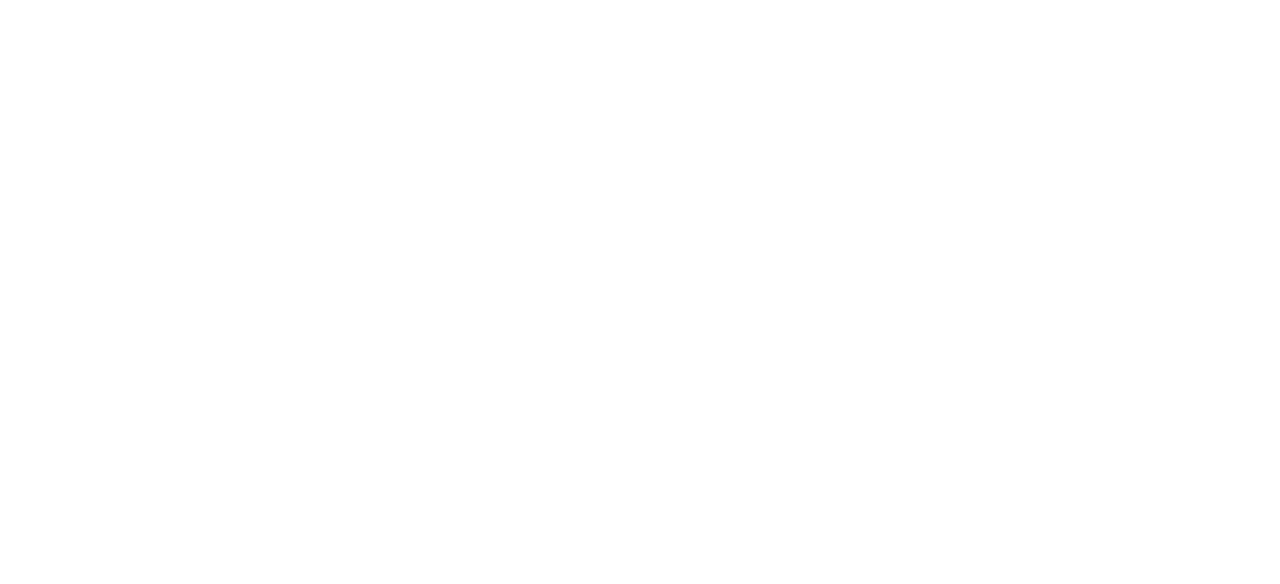
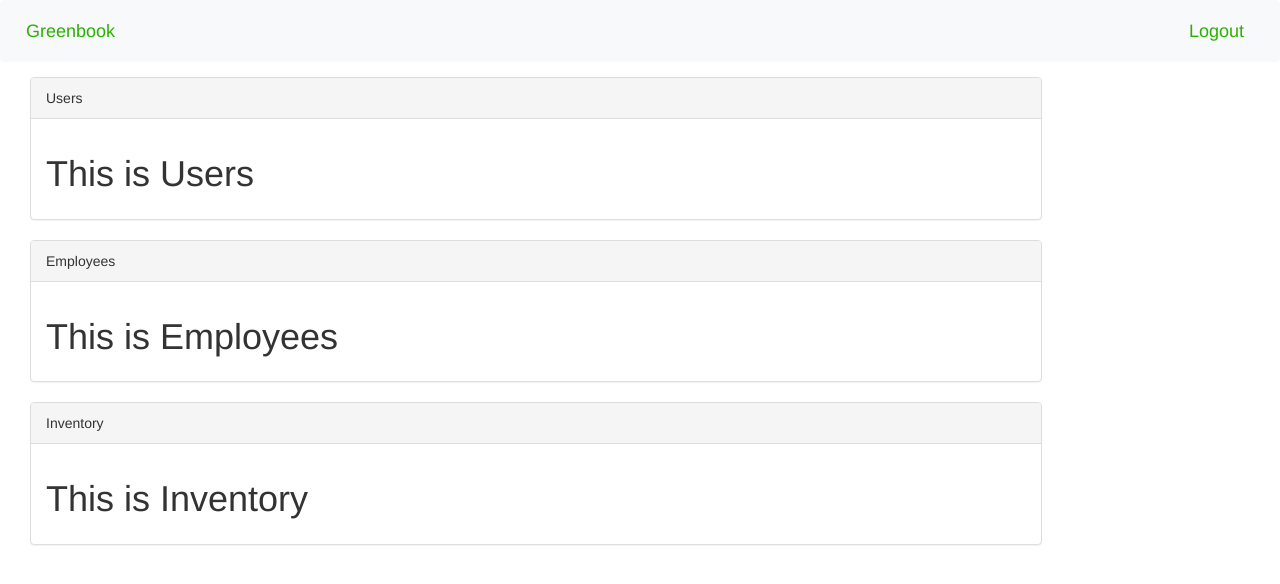
Before and after one commit to lucidlactose/softwareEngineeringProject, an Angular app: page /adminPage in a window 1280 px wide. Before the commit this address led to /. Shown: the top 584 px of the page. Built offline with nearby package versions, Linux system fonts and the light colour scheme.

Commit message:
first commit

```diff
--- /dev/null
+++ b/src/app/admin-page/admin-page.component.css
@@ -0,0 +1,40 @@
+h1.page-header {
+    margin-top: -5px;
+}
+
+.sidebar {
+    padding-left: 0;
+}
+
+.main-container {
+    background: #FFF;
+    padding-top: 15px;
+    margin-top: -20px;
+}
+
+.footer {
+    width: 100%;
+}
+
+.nav-pills>li.active>a, .nav-pills>li.active>a:hover, .nav-pills>li.active>a:focus {
+    color: #fff;
+    background-color: #2CB000;
+}
+
+a {
+    color:black;
+    text-decoration: none;
+}
+
+.navbar-default .navbar-brand {
+    color: #2CB000;
+}
+
+.navbar-default .navbar-nav>li>a {
+    color: black;
+}
+
+.navbar-brand{
+    color: #2CB000;
+
+}
--- /dev/null
+++ b/src/app/admin-page/admin-page.component.html
@@ -0,0 +1,49 @@
+<link href="//maxcdn.bootstrapcdn.com/bootstrap/3.3.0/css/bootstrap.min.css" rel="stylesheet">
+<!-- <script src="//maxcdn.bootstrapcdn.com/bootstrap/3.3.0/js/bootstrap.min.js"></script> -->
+<!-- <script src="//code.jquery.com/jquery-1.11.1.min.js"></script> -->
+<!-- ---- Include the above in your HEAD tag -------- -->
+
+<nav class="navbar navbar-expand-lg navbar-light bg-light">
+	<ul class="navbar-nav mr-auto">
+		<li class ="nav-item">
+				<a class="navbar-brand" routerLink='/profilePage'>Greenbook</a>
+		</li>
+	</ul>
+	<ul class="navbar-nav ml-auto">
+			<li class ="nav-item">
+				<a class="navbar-brand" routerLink='/'>Logout</a>
+			</li>
+	</ul>
+</nav>
+	<div class="container-fluid main-container">
+            <div class="col-md-10 content">
+                    <div class="panel panel-default">
+                        <div class="panel-heading">
+                            Users
+                        </div>
+                        <div class="panel-body">
+                            <h1>This is Users</h1>
+                        </div>
+                    </div>
+                </div>
+                <div class="col-md-10 content">
+                        <div class="panel panel-default">
+                            <div class="panel-heading">
+                                Employees
+                            </div>
+                            <div class="panel-body">
+                                <h1>This is Employees</h1>
+                            </div>
+                        </div>
+                </div>
+                    <div class="col-md-10 content">
+                            <div class="panel panel-default">
+                                <div class="panel-heading">
+                                    Inventory
+                                </div>
+                                <div class="panel-body">
+                                    <h1>This is Inventory</h1>
+                                </div>
+                            </div>
+                    </div>
+	</div>
--- /dev/null
+++ b/src/app/admin-page/admin-page.component.ts
@@ -0,0 +1,15 @@
+import { Component, OnInit } from '@angular/core';
+
+@Component({
+  selector: 'app-admin-page',
+  templateUrl: './admin-page.component.html',
+  styleUrls: ['./admin-page.component.css']
+})
+export class AdminPageComponent implements OnInit {
+
+  constructor() { }
+
+  ngOnInit() {
+  }
+
+}
--- a/src/app/app-routing.module.ts
+++ b/src/app/app-routing.module.ts
@@ -11,6 +11,7 @@ import { AboutUsComponent } from './about-us/about-us.component';
 import { MissionStatementComponent } from './mission-statement/mission-statement.component';
 import { ContactUsComponent } from './contact-us/contact-us.component';
 import { LogInComponent } from './log-in/log-in.component';
+import { AdminPageComponent} from './admin-page/admin-page.component';
 
 
 const routes: Routes = [
@@ -23,7 +24,8 @@ const routes: Routes = [
   {path: 'aboutUs', component: AboutUsComponent},
   {path: 'missionStatement', component: MissionStatementComponent},
   {path: 'contactUs', component: ContactUsComponent},
-  {path: 'logIn', component: LogInComponent}
+  {path: 'logIn', component: LogInComponent},
+  {path: 'adminPage', component: AdminPageComponent}
 ];
 
 
--- a/src/app/app.module.ts
+++ b/src/app/app.module.ts
@@ -19,6 +19,7 @@ import { LogInComponent } from './log-in/log-in.component';
 import {UserService} from './Services/user.service';
 import { HttpClientModule } from '@angular/common/http';
 import {FormsModule} from '@angular/forms';
+import { AdminPageComponent } from './admin-page/admin-page.component';
 
 
 @NgModule({
@@ -35,6 +36,7 @@ import {FormsModule} from '@angular/forms';
     MissionStatementComponent,
     ContactUsComponent,
     LogInComponent,
+    AdminPageComponent,
   ],
   imports: [
     BrowserModule,
```
Also changed, not shown: 1 other file (tests, documents, lock files or other folders).
